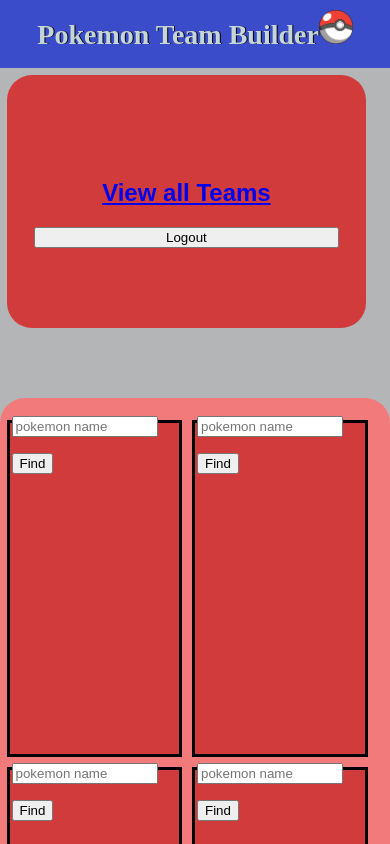
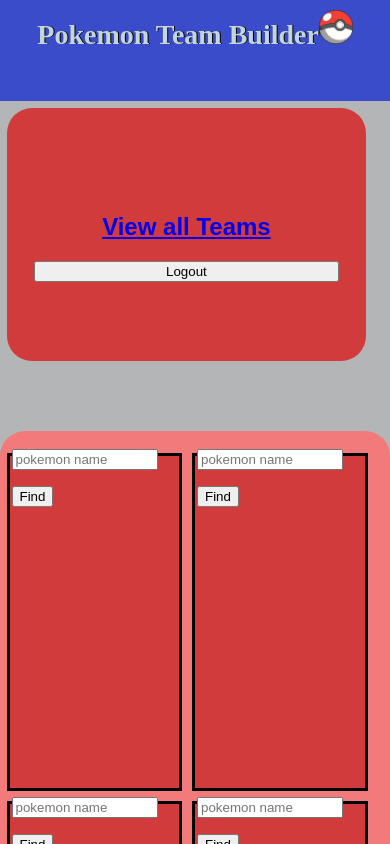
Before and after one commit to ACwolf55/pkm-team-builder, a React (Create React App) app: page /#/Loggedin in a window 390 px wide. Shown: the top 844 px of the page. Built offline with nearby package versions, Linux system fonts and the light colour scheme; no server answers; a web font is replaced by a local one.

Commit message:
mobile header fix

```diff
--- a/package.json
+++ b/package.json
@@ -25,7 +25,7 @@
     "web-vitals": "^0.2.4"
   },
   "scripts": {
-    "go": "set PORT=3000 && react-scripts start",
+    "go": "set PORT=3000 && react-scripts --openssl-legacy-provider start",
     "start": "node server/index.js && npm build",
     "build": "react-scripts --openssl-legacy-provider build",
     "test": "react-scripts test",
--- a/src/Components/Header/Header.css
+++ b/src/Components/Header/Header.css
@@ -25,7 +25,7 @@ margin: -25px 0 0px 0 ;
 
 @media (max-width: 900px) {
   header{
-    height:8vh;
+    height:12vh;
     width:100vw;
     border-width: 10px;
     text-align: center;
--- a/src/Components/PokemonTeam/PokemonTeam.js
+++ b/src/Components/PokemonTeam/PokemonTeam.js
@@ -19,10 +19,10 @@ class PokemonTeam extends Component {
         const { user_name, id } = this.props.userReducer.user
         if(!user_name){
             alert('login to save team')
-        }else if(this.state.teamName=''){
+        }else if(this.state.teamName==''){
             alert('enter team name')
         }else{
-
+            console.log(this.state.teamName)
         axios.post('/user/team/', {
             pokemon_1: pokemon.pokemon_1.pkmName, pokemon_2: pokemon.pokemon_2.pkmName, pokemon_3: pokemon.pokemon_3.pkmName, pokemon_4: pokemon.pokemon_4.pkmName, pokemon_5: pokemon.pokemon_5.pkmName, pokemon_6: pokemon.pokemon_6.pkmName, team_name: this.state.teamName
         })
```
Also changed, not shown: 2 other files (tests, documents, lock files or other folders).
